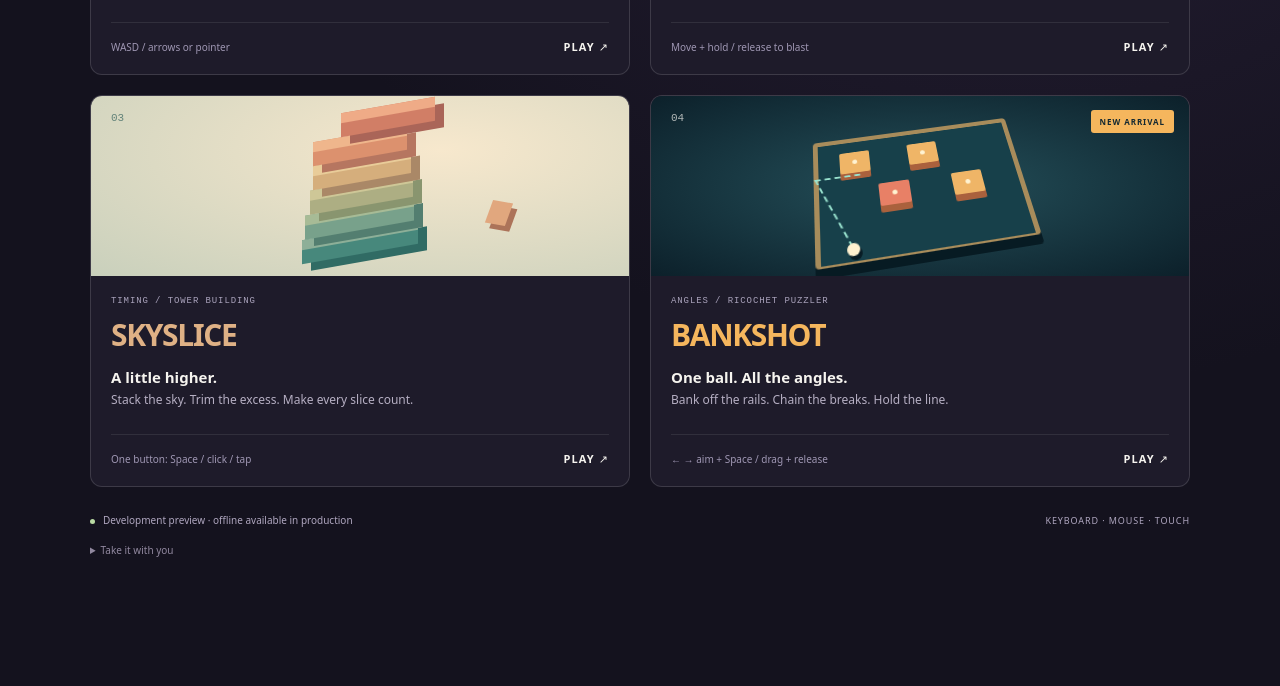
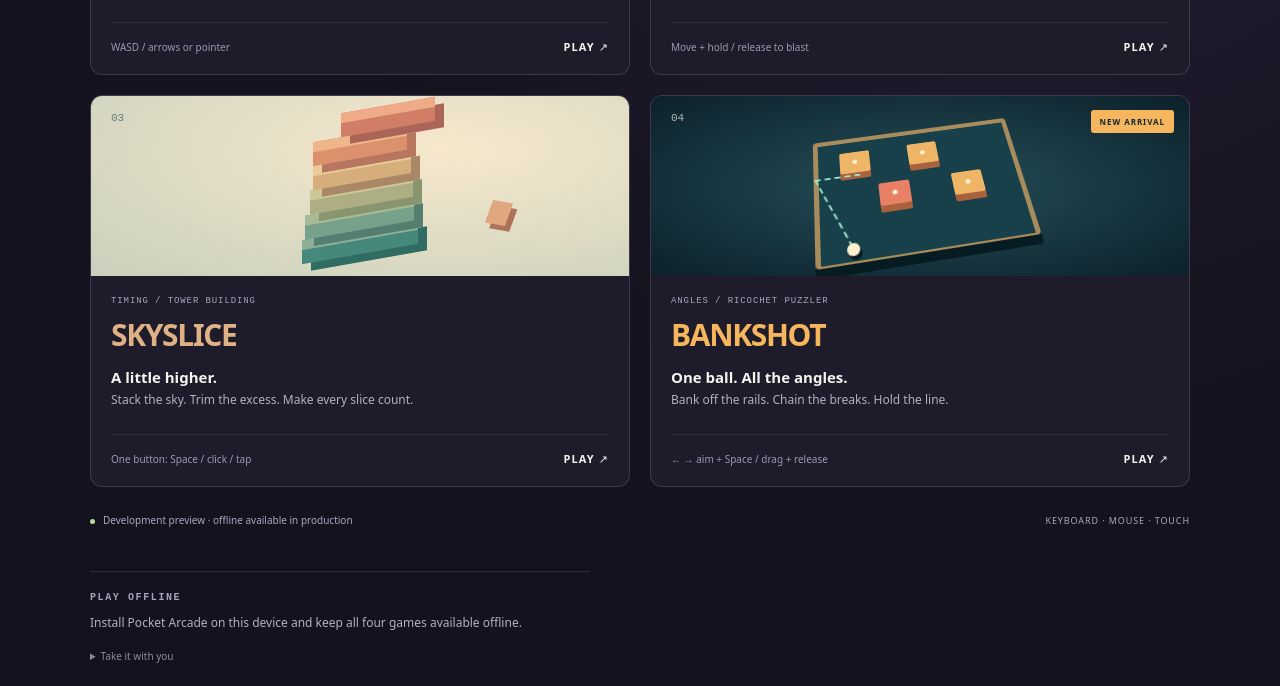
Before and after one commit to hyperlimn/pocket-arcade, a website built with Vite: page index.html in a window 1280 px wide. Shown: the part 658-1344 px from the top of the page. Before the commit the page ends 1238 px from the top, so only its background shows below. Built offline with nearby package versions, Linux system fonts and the light colour scheme.

Commit message:
Move arcade install action below game collection

```diff
--- a/index.html
+++ b/index.html
@@ -14,8 +14,13 @@
     <header class="masthead"><a href="./" class="wordmark"><span class="mark">▰</span> POCKET ARCADE</a><span class="edition">VOL. 01 / FOUR LITTLE WORLDS</span></header>
     <section class="intro"><p class="eyebrow">PICK UP. PLAY. REPEAT.</p><h1>Little games.<br /><span>Big runs.</span></h1><p>No account. No waiting. Just one more go.</p></section>
     <section id="games" class="games" aria-label="Choose a game"></section>
-    <footer><div><span class="status-dot"></span><span id="offline-status" role="status">Saving all four games for offline play…</span></div><button id="install" hidden>INSTALL ARCADE ↗</button><span class="footer-note">KEYBOARD · MOUSE · TOUCH</span></footer>
-    <details class="install-help"><summary>Take it with you</summary><p>On Chrome, use “Install Pocket Arcade” in the address bar or browser menu. Wait for “All four games ready offline” above before disconnecting. A bookmark works too. Scores stay on this device.</p></details>
+    <footer><div><span class="status-dot"></span><span id="offline-status" role="status">Saving all four games for offline play…</span></div><span class="footer-note">KEYBOARD · MOUSE · TOUCH</span></footer>
+    <section class="offline-install" aria-labelledby="offline-install-heading">
+      <h2 id="offline-install-heading">PLAY OFFLINE</h2>
+      <p>Install Pocket Arcade on this device and keep all four games available offline.</p>
+      <button id="install" hidden>Install Pocket Arcade</button>
+      <details class="install-help"><summary>Take it with you</summary><p>On Chrome, use “Install Pocket Arcade” in the address bar or browser menu. Wait for “All four games ready offline” above before disconnecting. A bookmark works too. Scores stay on this device.</p></details>
+    </section>
   </main>
   <script type="module" src="./src/arcade.js"></script>
 </body>
--- a/src/arcade.css
+++ b/src/arcade.css
@@ -43,8 +43,12 @@ footer { display: flex; align-items: center; justify-content: space-between; gap
 .status-dot { display: inline-block; width: 5px; height: 5px; border-radius: 50%; background: #b9daa3; margin-right: 8px; }
 .footer-note { font-size: 9px; letter-spacing: .1em; }
 button { border: 1px solid #c3acff88; border-radius: 4px; color: #ded2ff; background: #c3acff11; padding: 8px 12px; font: 700 10px system-ui; cursor: pointer; }
+.offline-install { max-width: 500px; margin-top: 44px; padding-top: 20px; border-top: 1px solid #ffffff1c; }
+.offline-install h2 { margin: 0 0 10px; color: #aaa1bb; font: 800 10px ui-monospace, monospace; letter-spacing: .16em; }
+.offline-install > p { margin: 0 0 14px; color: #b6afc3; font-size: 12px; line-height: 1.6; }
+.offline-install button { padding: 7px 11px; color: #c8b9e9; border-color: #c3acff55; background: #c3acff0b; font-size: 10px; }
 .install-help { margin-top: 15px; font-size: 10px; color: #91889f; max-width: 600px; line-height: 1.6; }.install-help summary { cursor: pointer; width: fit-content; }.install-help p { font-size: 12px; }
-@media (max-width: 650px) { .arcade { padding: 22px; }.edition { display: none; }.intro { padding: 30px 0 20px; }.games { grid-template-columns: 1fr; gap: 20px; }.card-art { height: 165px; }.footer-note { display: none; } }
+@media (max-width: 650px) { .arcade { padding: 22px; }.edition { display: none; }.intro { padding: 30px 0 20px; }.games { grid-template-columns: 1fr; gap: 20px; }.card-art { height: 165px; }.footer-note { display: none; }.offline-install { margin-top: 34px; } }
 @media (min-width: 651px) and (max-height: 730px) { .arcade { padding-top: 18px; }.intro { padding: 20px 0 14px; }h1 { font-size: 48px; }.card-art { height: 155px; }.card-copy { padding: 18px 22px; }footer { margin-top: 18px; } }
 @media (prefers-reduced-motion: reduce) { .game-card { transition: none; } }
 /* Four independent worlds, one small shelf. */
```
Also changed, not shown: README.md.
